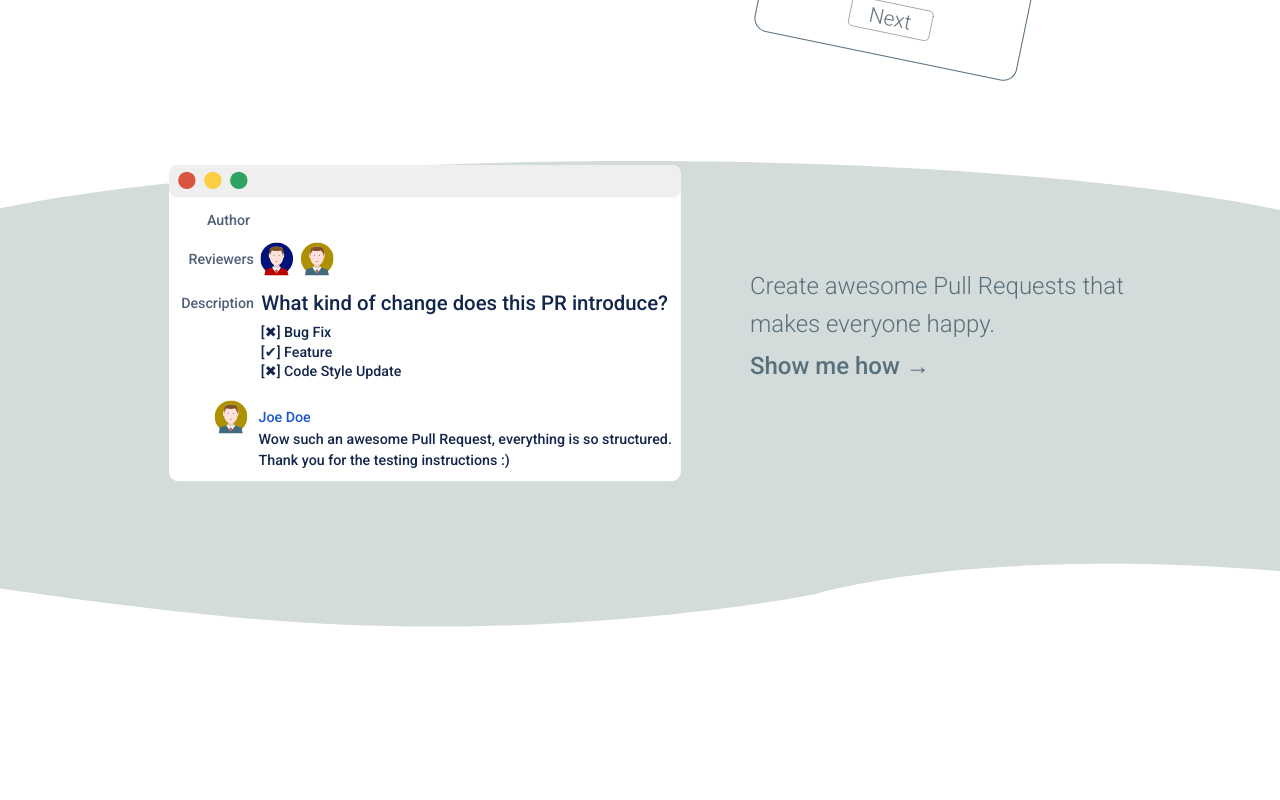
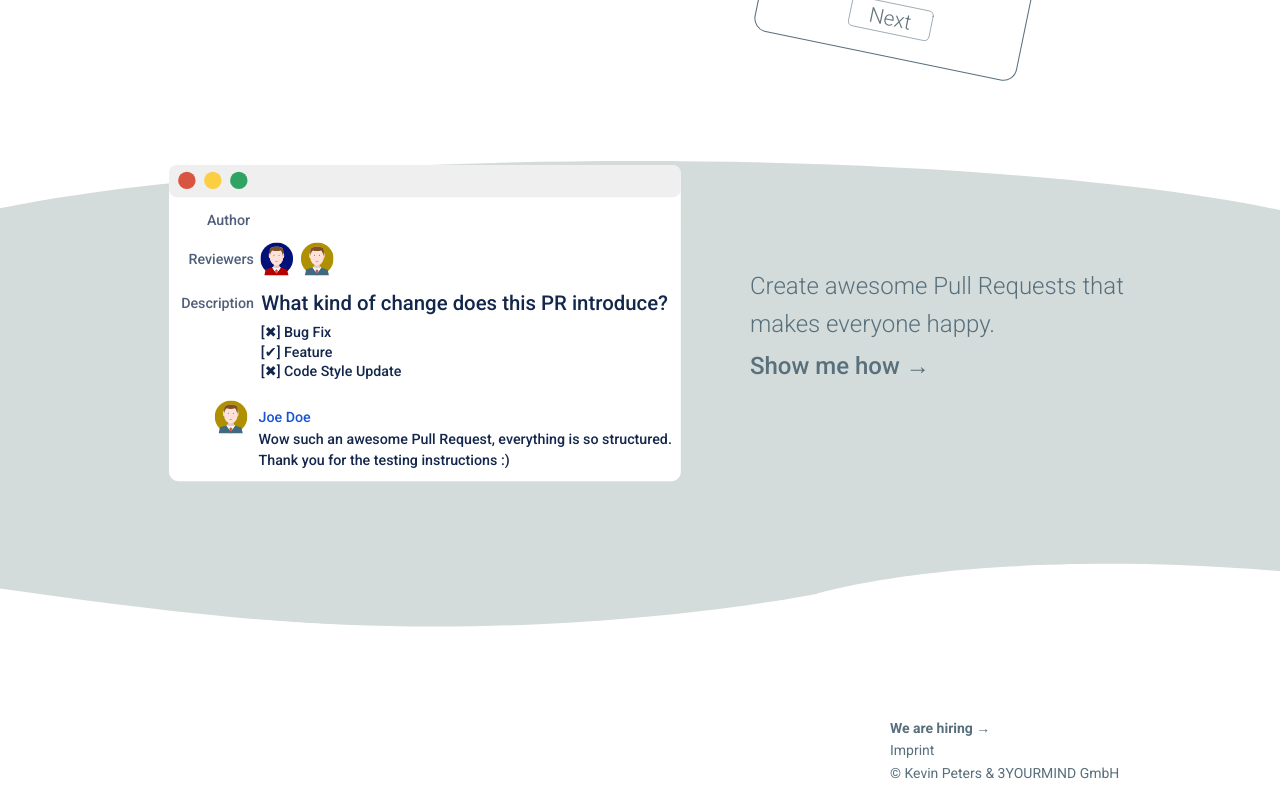
Before and after one commit to 3YOURMIND/fire-pr, a Nuxt app: page / in a window 1280 px wide. Shown: the part 579-1379 px from the top of the page. Before the commit the page ends 1256 px from the top, so only its background shows below. Built offline with nearby package versions, Linux system fonts and the light colour scheme.

Commit message:
feat(site): add footer

```diff
--- a/fire-pr-site/layouts/default.vue
+++ b/fire-pr-site/layouts/default.vue
@@ -25,7 +25,28 @@
         </div>
       </div>
     </div>
-    <nuxt/>
+    <nuxt style="flex: 1;" />
+    <section class="container" style="margin-top: 5em;">
+      <div class="pure-g" style="width: 100%;">
+        <div class="pure-u-sm-3-4" />
+        <div class="pure-u-1 pure-u-sm-1-4" style="font-size: 14px; font-family: 'Roboto';">
+          <a
+            style="font-weight: 700; color: #586f7c; line-height: 1.6em; text-decoration: none;"
+            href="https://www.3yourmind.com/career"
+            target="_blank"
+            rel="noopener noreferrer"
+          >
+            We are hiring →
+          </a>
+          <p>
+            <router-link :to="'/imprint'" style="color: #586f7c; line-height: 1.6em; text-decoration: none;">
+              Imprint
+            </router-link>
+          </p>
+          <p style="color: #586f7c; line-height: 1.6em;">© Kevin Peters & 3YOURMIND GmbH</p>
+        </div>
+      </div>
+    </section>
   </div>
 </template>
 
@@ -37,8 +58,13 @@ export default {
 
 
 <style lang="scss" scoped>
+@import '../assets/scss/layout.scss';
+
 .layout--default {
-	padding-bottom: 5vh;
+	padding-bottom: 2vh;
+	display: flex;
+	min-height: 100vh;
+	flex-direction: column;
 }
 
 .navigation__menu-item-container:not(:first-child) {
--- a/fire-pr-site/pages/index.vue
+++ b/fire-pr-site/pages/index.vue
@@ -96,9 +96,6 @@
 
       </div>
     </div>
-    <!-- <section class="container">
-      TEST!
-    </section> -->
   </div>
 </template>
 
```
